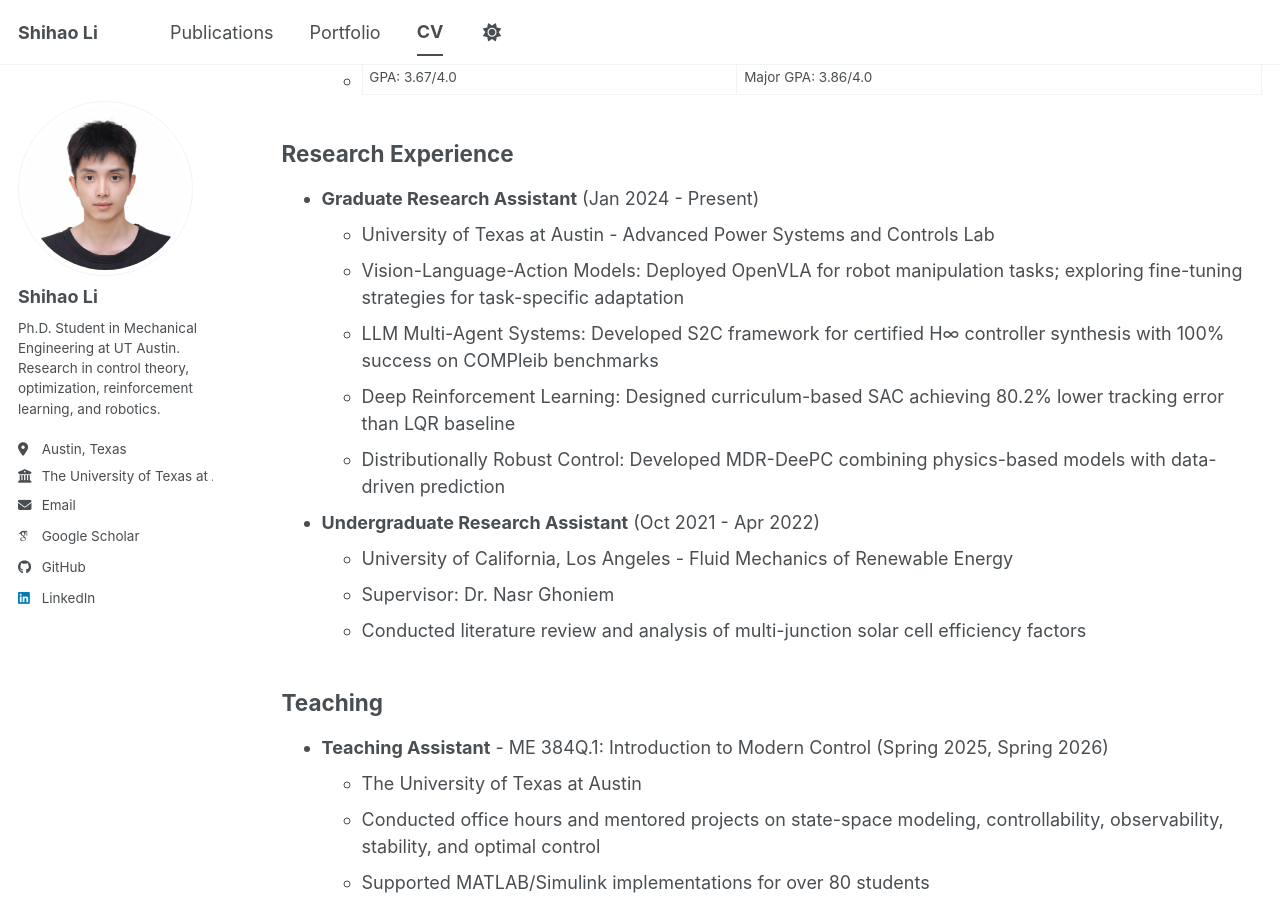
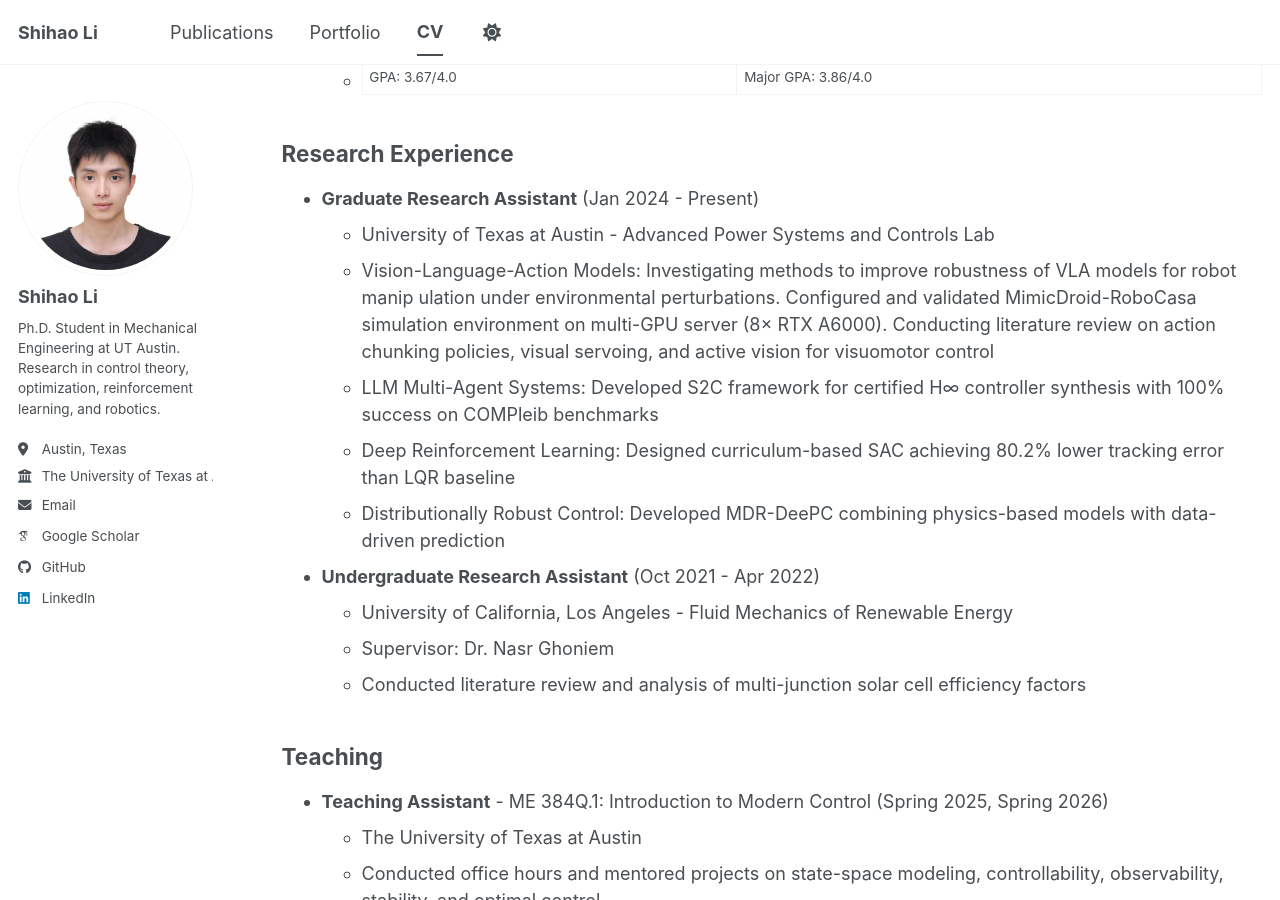
Before and after one commit to SheeHow/sheehow.github.io, a Jekyll site: the page built from _pages/cv.md, in a window 1280 px wide and 900 px high, scrolled down 425 px. Built offline with Jekyll 4.4.1, drawn with Linux system fonts in a browser that asks for light colours; some web fonts are replaced; a script bundle is joined from its source files by our own code; library files that are not in the unit come from our copies.

Commit message:
Update cv.md

```diff
--- a/_pages/cv.md
+++ b/_pages/cv.md
@@ -26,7 +26,10 @@ redirect_from:
 
 * **Graduate Research Assistant** (Jan 2024 - Present)
   * University of Texas at Austin - Advanced Power Systems and Controls Lab
-  * Vision-Language-Action Models: Deployed OpenVLA for robot manipulation tasks; exploring fine-tuning strategies for task-specific adaptation
+  * Vision-Language-Action Models: Investigating methods to improve robustness of VLA models for robot manip
+ulation under environmental perturbations. Configured and validated MimicDroid-RoboCasa simulation environment
+on multi-GPU server (8× RTX A6000). Conducting literature review on action chunking policies, visual servoing, and
+active vision for visuomotor control
   * LLM Multi-Agent Systems: Developed S2C framework for certified H∞ controller synthesis with 100% success on COMPleib benchmarks
   * Deep Reinforcement Learning: Designed curriculum-based SAC achieving 80.2% lower tracking error than LQR baseline
   * Distributionally Robust Control: Developed MDR-DeePC combining physics-based models with data-driven prediction
```
